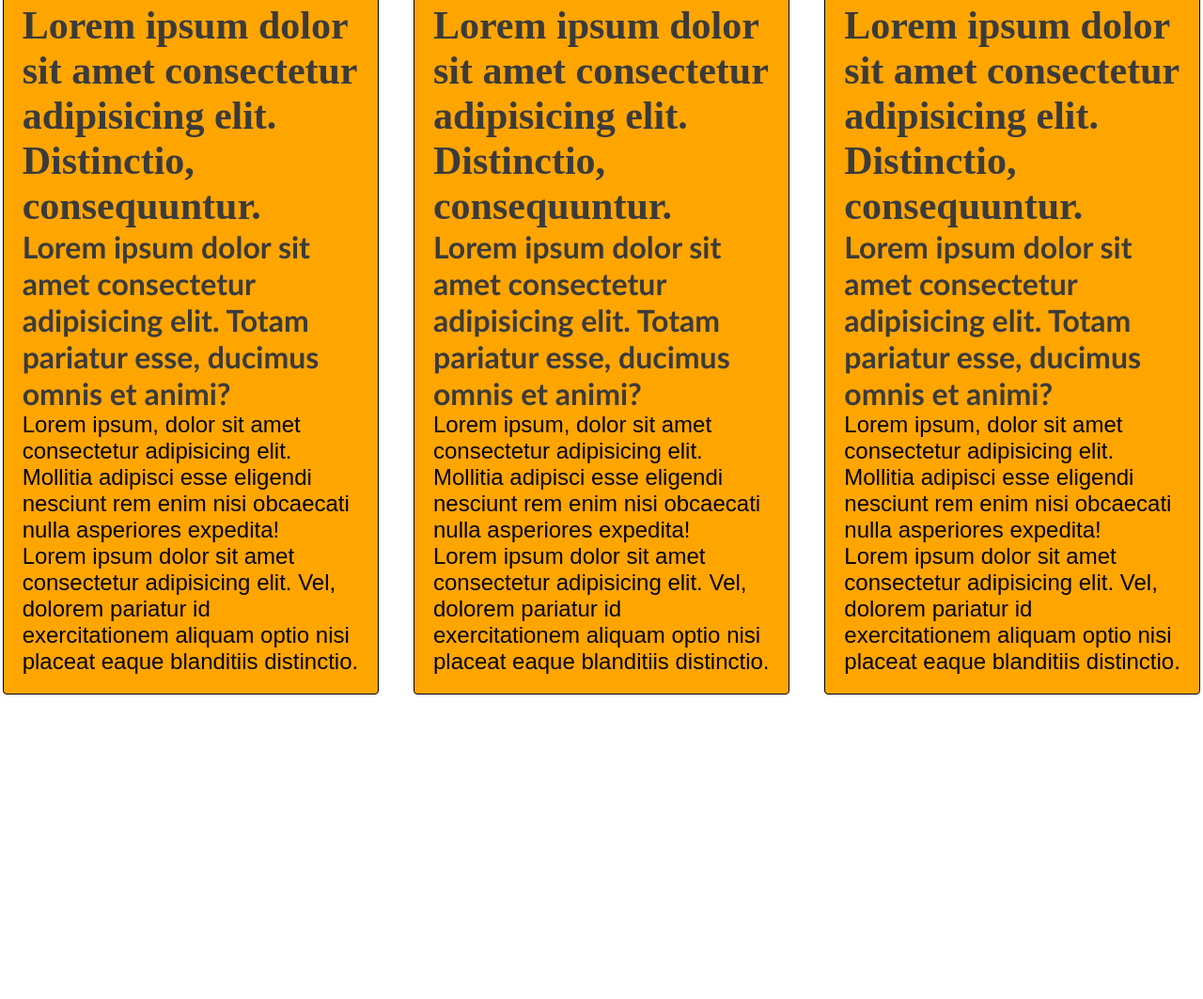
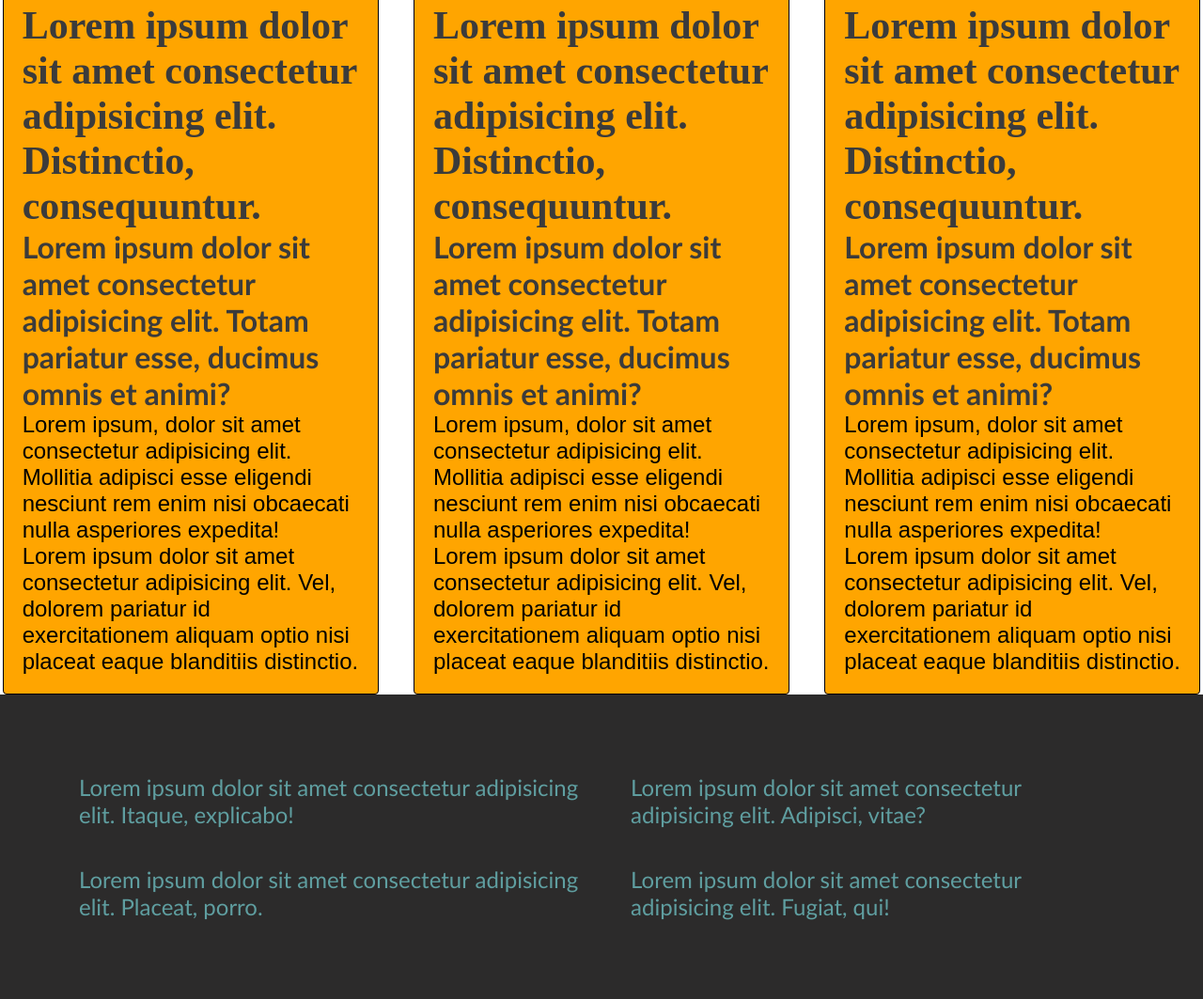
Before and after one commit to SebastianBoari/platzigit, a plain HTML site: page index.html in a window 1280 px wide. Shown: the part 1416-2479 px from the top of the page at 94% size. Before the commit the page ends 2155 px from the top, so only its background shows below. Drawn offline with Linux system fonts and the light colour scheme.

Commit message:
Mi primer footer

```diff
--- a/css/main.css
+++ b/css/main.css
@@ -62,7 +62,7 @@ main{
     column-gap: 32px;
     row-gap: 32px;
 }
-article{
+main article{
     margin: 0 auto;
     max-width: 1400px;
     padding: 20px;
@@ -72,13 +72,32 @@ article{
     max-width: 400px;
     transition: .3s;
 }
-article:hover{
+main article:hover{
     scale: 1.01;
     background-color: orangered;
 }
-article p, h1{
+main article p, h1{
     color: black;
     font-size: 24px;
     font-weight: 400;
     font-family: sans-serif;
 }
+footer{
+    background-color: rgb(44, 43, 43);
+
+}
+footer article{
+    margin: 0 auto;
+    max-width: 1400px;
+    display: flex;
+    flex-flow: row;
+    justify-content: space-between;
+    padding: 64px;
+}
+footer article p{
+    font-family: 'Gill Sans', 'Gill Sans MT', Calibri, 'Trebuchet MS', sans-serif;
+    font-weight: 300;
+    font-size: 24px;
+    color: cadetblue;
+    padding: 20px;
+}
--- a/index.html
+++ b/index.html
@@ -79,6 +79,18 @@
             <p>Lorem ipsum dolor sit amet consectetur adipisicing elit. Vel, dolorem pariatur id exercitationem aliquam optio nisi placeat eaque blanditiis distinctio.</p>
         </article>
     </main>
+    <footer>
+        <article>
+            <div>
+                <p>Lorem ipsum dolor sit amet consectetur adipisicing elit. Itaque, explicabo!</p>
+                <p>Lorem ipsum dolor sit amet consectetur adipisicing elit. Placeat, porro.</p>
+            </div>
+            <div>
+                <p>Lorem ipsum dolor sit amet consectetur adipisicing elit. Adipisci, vitae?</p>
+                <p>Lorem ipsum dolor sit amet consectetur adipisicing elit. Fugiat, qui!</p>
+            </div>
+        </article>
+    </footer>
 
 
 </body>
```
